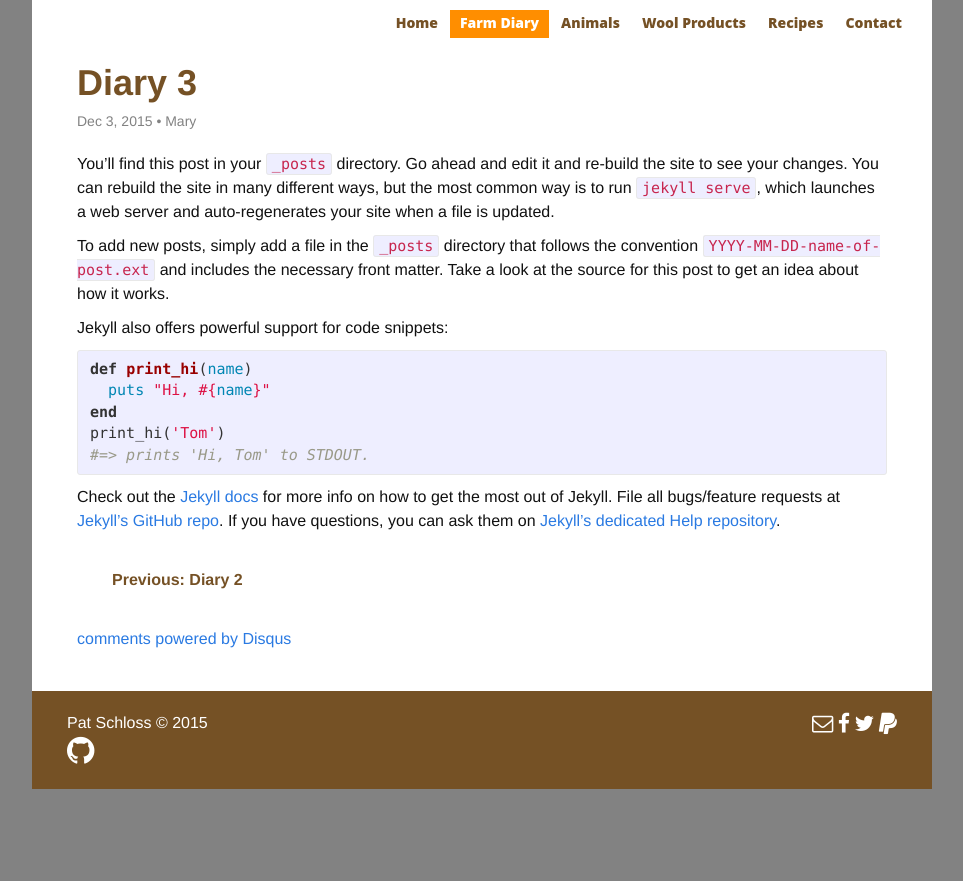
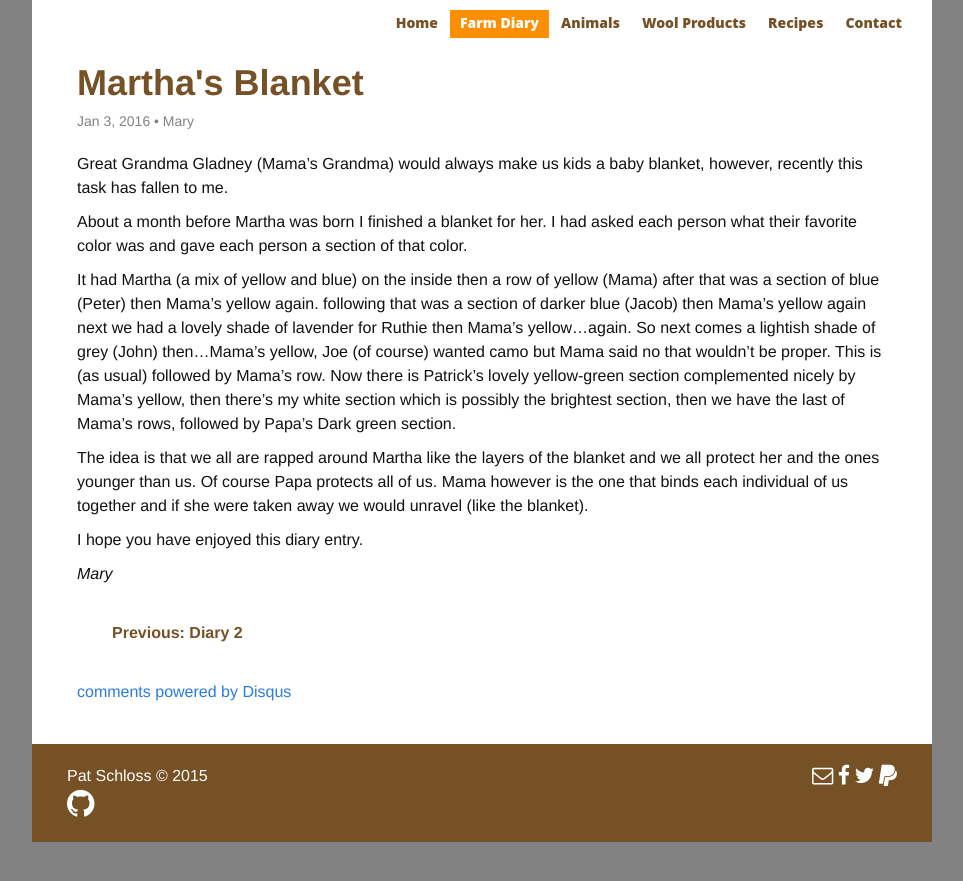
Before and after one commit to pschloss/nkidsfarm.github.io, a Jekyll site: the page built from diary/_posts/2016-01-02-diary_3.md, in a window 1280 px wide. Shown: the top 881 px of the page, without its empty margins (158-1121 px from the left). Built offline with Jekyll 4.4.1, drawn with Linux system fonts in a browser that asks for light colours; comment, search, counter and statistics services are not loaded.

Commit message:
Martha's blanket post

```diff
--- a/diary/_posts/2016-01-02-diary_3.md
+++ b/diary/_posts/2016-01-02-diary_3.md
@@ -1,26 +1,18 @@
 ---
 layout: diary
-title:  "Diary 3"
-date:   2015-12-03 15:05:48
+title:  "Martha's Blanket"
+date:   2016-1-03 14:19:35
 author: Mary
 comments: true
 ---
-You’ll find this post in your `_posts` directory. Go ahead and edit it and re-build the site to see your changes. You can rebuild the site in many different ways, but the most common way is to run `jekyll serve`, which launches a web server and auto-regenerates your site when a file is updated.
+Great Grandma Gladney (Mama's Grandma) would always make us kids a baby blanket, however, recently this task has fallen to me.
 
-To add new posts, simply add a file in the `_posts` directory that follows the convention `YYYY-MM-DD-name-of-post.ext` and includes the necessary front matter. Take a look at the source for this post to get an idea about how it works.
+About a month before Martha was born I finished a blanket for her. I had asked each person what their favorite color was and gave each person a section of that color.
 
-Jekyll also offers powerful support for code snippets:
+It had Martha (a mix of yellow and blue) on the inside then a row of yellow (Mama) after that was a section of blue (Peter) then Mama's yellow again. following that was a section of darker blue (Jacob) then Mama's yellow again next we had a lovely shade of lavender for Ruthie then Mama's yellow...again. So next comes a lightish shade of grey (John) then...Mama's yellow, Joe (of course) wanted camo but Mama said no that wouldn't be proper. This is (as usual) followed by Mama's row. Now there is Patrick's lovely yellow-green section complemented nicely by Mama's yellow, then there's my white section which is possibly the brightest section, then we have the last of Mama's rows, followed by Papa's Dark green section.
 
-{% highlight ruby %}
-def print_hi(name)
-  puts "Hi, #{name}"
-end
-print_hi('Tom')
-#=> prints 'Hi, Tom' to STDOUT.
-{% endhighlight %}
+The idea is that we all are rapped around Martha like the layers of the blanket and we all protect her and the ones younger than us. Of course Papa protects all of us. Mama however is the one that binds each individual of us together and if she were taken away we would unravel (like the blanket).
 
-Check out the [Jekyll docs][jekyll] for more info on how to get the most out of Jekyll. File all bugs/feature requests at [Jekyll’s GitHub repo][jekyll-gh]. If you have questions, you can ask them on [Jekyll’s dedicated Help repository][jekyll-help].
+I hope you have enjoyed this diary entry.
 
-[jekyll]:      http://jekyllrb.com
-[jekyll-gh]:   https://github.com/jekyll/jekyll
-[jekyll-help]: https://github.com/jekyll/jekyll-help
+*Mary*
```
